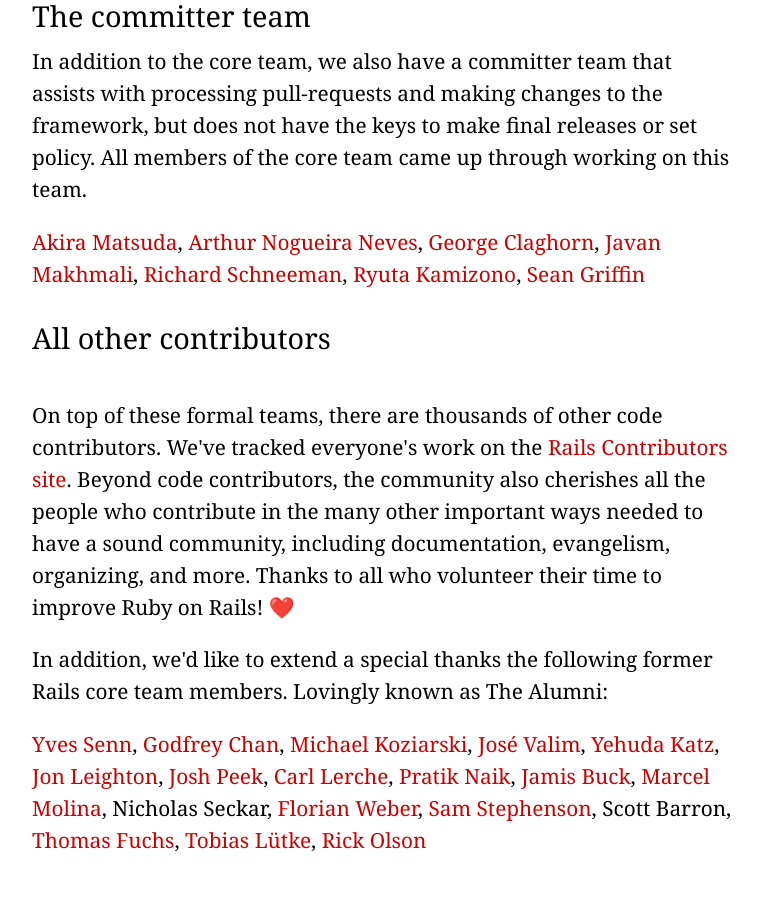
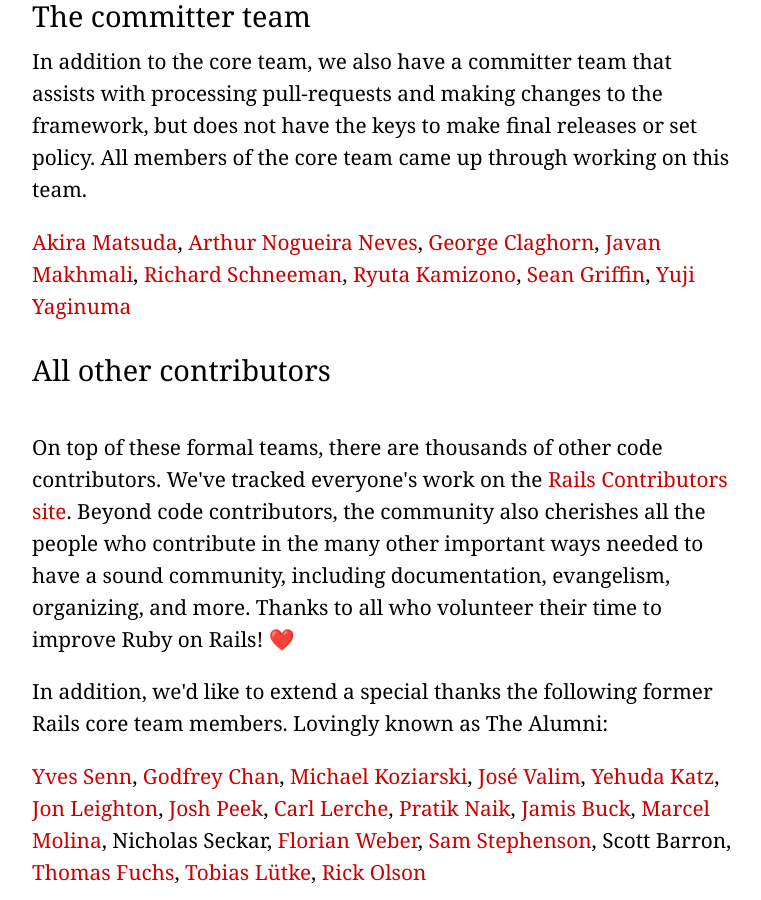
Before and after one commit to rails/homepage, a Jekyll site: the page built from community.html, in a window 1280 px wide and 900 px high, scrolled down 1587 px. Shown: the whole window, without its empty margins (258-1019 px from the left). Built offline with Jekyll 4.4.1, drawn with Linux system fonts in a browser that asks for light colours.

Commit message:
Add @y_yagi to the committer team

```diff
--- a/community.html
+++ b/community.html
@@ -183,7 +183,7 @@
 
       <p>In addition to the core team, we also have a committer team that assists with processing pull-requests and making changes to the framework, but does not have the keys to make final releases or set policy. All members of the core team came up through working on this team.</p>
 
-      <p><a href="https://twitter.com/a_matsuda">Akira Matsuda</a>, <a href="https://twitter.com/arthurnn">Arthur Nogueira Neves</a>, <a href="https://twitter.com/georgeclaghorn">George Claghorn</a>, <a href="https://twitter.com/javan">Javan Makhmali</a>, <a href="https://twitter.com/schneems">Richard Schneeman</a>, <a href="https://twitter.com/kamipo">Ryuta Kamizono</a>, <a href="https://twitter.com/sgrif">Sean Griffin</a></p>
+      <p><a href="https://twitter.com/a_matsuda">Akira Matsuda</a>, <a href="https://twitter.com/arthurnn">Arthur Nogueira Neves</a>, <a href="https://twitter.com/georgeclaghorn">George Claghorn</a>, <a href="https://twitter.com/javan">Javan Makhmali</a>, <a href="https://twitter.com/schneems">Richard Schneeman</a>, <a href="https://twitter.com/kamipo">Ryuta Kamizono</a>, <a href="https://twitter.com/sgrif">Sean Griffin</a>, <a href="https://twitter.com/y_yagi">Yuji Yaginuma</a></p>
 
       <h2>All other contributors</h2>
 
```
